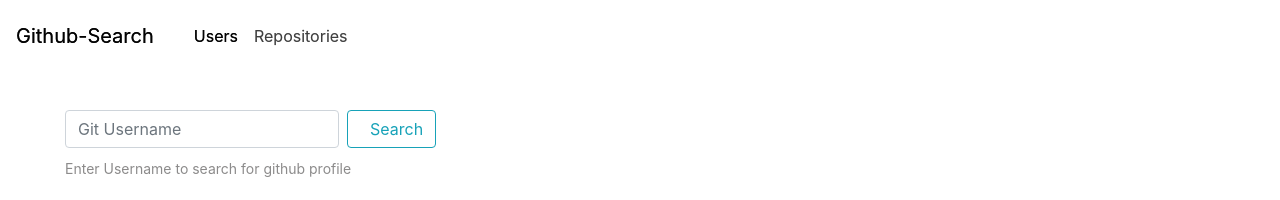
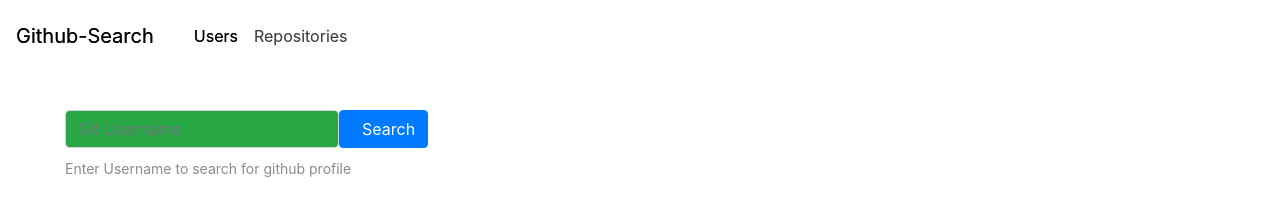
Before and after one commit to jonahmakori/Github-search, an Angular app: page /users in a window 1280 px wide. Shown: the top 200 px of the page. Built offline with nearby package versions, Linux system fonts and the light colour scheme; no server answers.

Commit message:
modifiying user Interface

```diff
--- a/src/app/app.component.html
+++ b/src/app/app.component.html
@@ -1,6 +1,6 @@
 <div class="container-fluid">
 
-  <nav class="navbar navbar-expand-lg navbar-light fixed-top opaque-navbar">
+  <nav class="navbar navbar-expand-lg navbar-light fixed-top opaque-navbar ">
     <a class="navbar-brand" href="#">Github-Search</a>
     <div class=" navbar inline" id="navbarNavDropdown">
       <ul class="navbar-nav links">
--- a/src/app/users/users.component.html
+++ b/src/app/users/users.component.html
@@ -12,8 +12,8 @@
       <!-- Search input Section -->
       <div class="container-fluid search">
         <form class="form-inline">
-          <input class="form-control mr-sm-2" type="text" placeholder="Git Username" aria-label="Search" [(ngModel)]="username" name = "username" (keyup)= "searchUser()">
-          <button class="btn btn-outline-info my-2 my-sm-0" type="submit"> <i class="fas fa-search"></i>Search</button>
+          <input class="form-control badge-success " type="text" placeholder="Git Username" aria-label="Search" [(ngModel)]="username" name = "username" (keyup)= "searchUser()">
+          <button class="btn btn-primary" type="submit"> <i class="fas fa-search"></i>Search</button>
         </form>
         <p class="searchtext">Enter Username to search for github profile</p>
       </div>
```
